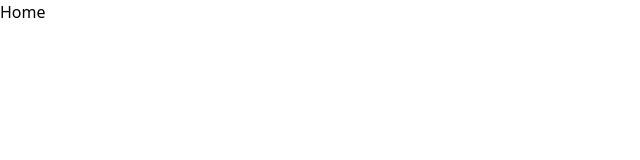
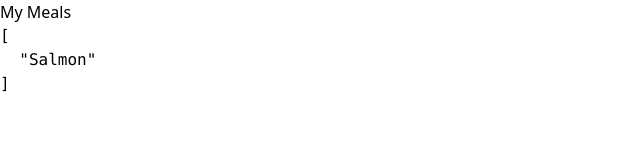
Before and after one commit to Omar20Ashraf/Search-Meal, a Vue app: page / in a window 1280 px wide. Shown: the top 160 px of the page, without its empty margins (0-640 px from the left). Built offline with nearby package versions, Linux system fonts and the light colour scheme.

Commit message:
setup vuex

```diff
--- /dev/null
+++ b/src/store/index.js
@@ -0,0 +1,10 @@
+import { createStore } from "vuex";
+
+import meal from "./modules/meal";
+
+// Create store
+export default createStore({
+    modules: {
+        meal
+    }
+});
--- /dev/null
+++ b/src/store/modules/meal.js
@@ -0,0 +1,22 @@
+const state = {
+    meals: ['Salmon'],
+};
+
+const getters = {
+    meals: (state) => state.meals,
+};
+
+const actions = {
+
+};
+
+const mutations = {
+
+};
+
+export default {
+    state,
+    getters,
+    actions,
+    mutations,
+};
--- a/src/views/Home.vue
+++ b/src/views/Home.vue
@@ -1,7 +1,15 @@
 <template>
-    Home
+    <div>
+        <h1>My Meals</h1>
+        <pre>{{ meals }}</pre>
+    </div>
 </template>
 
 <script setup>
 
+import { computed } from 'vue'
+import store from '../store'
+
+const meals = computed(() => store.getters.meals)
+
 </script>
```
Also changed, not shown: src/main.js (+8 -0 lines).
